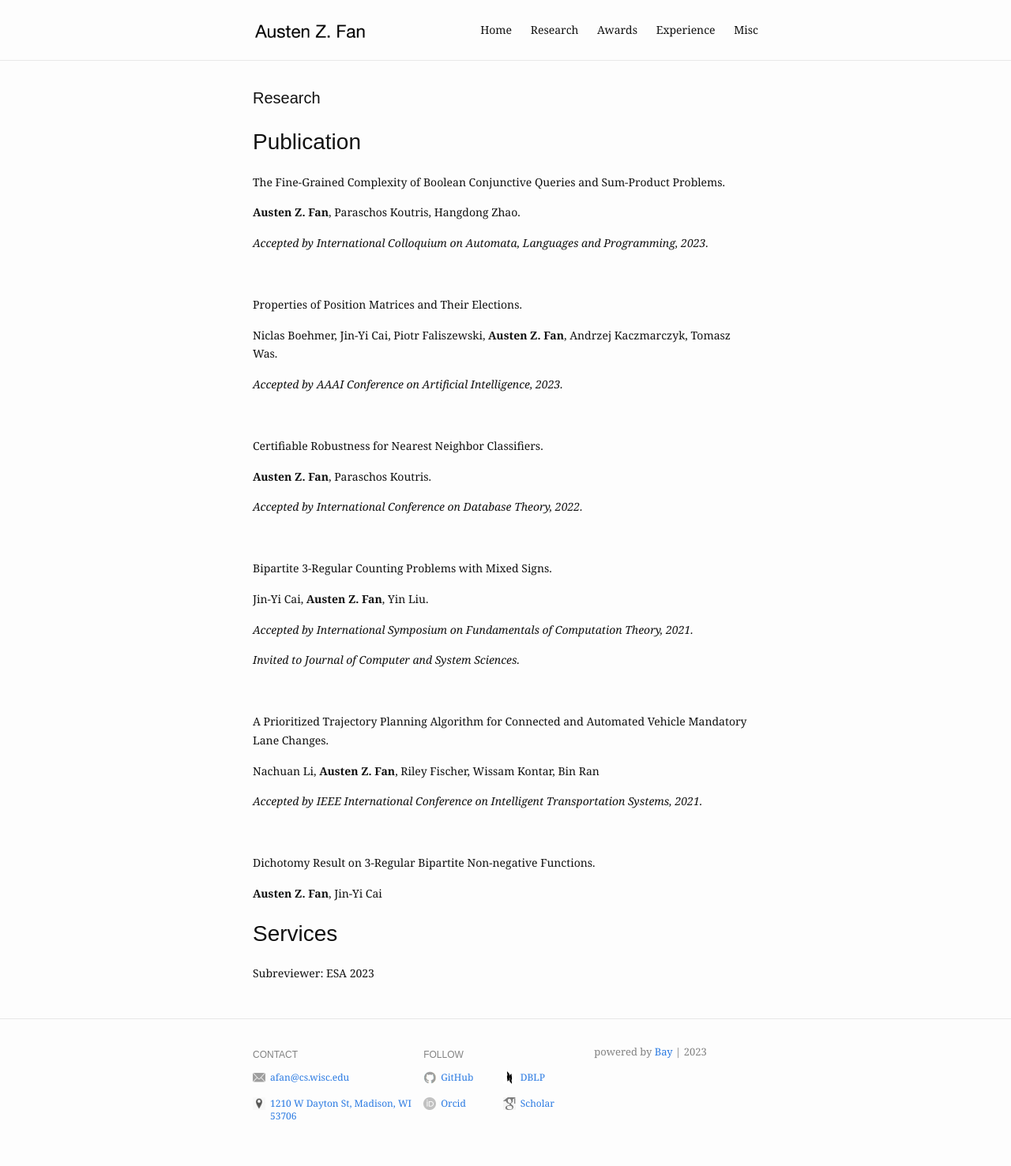
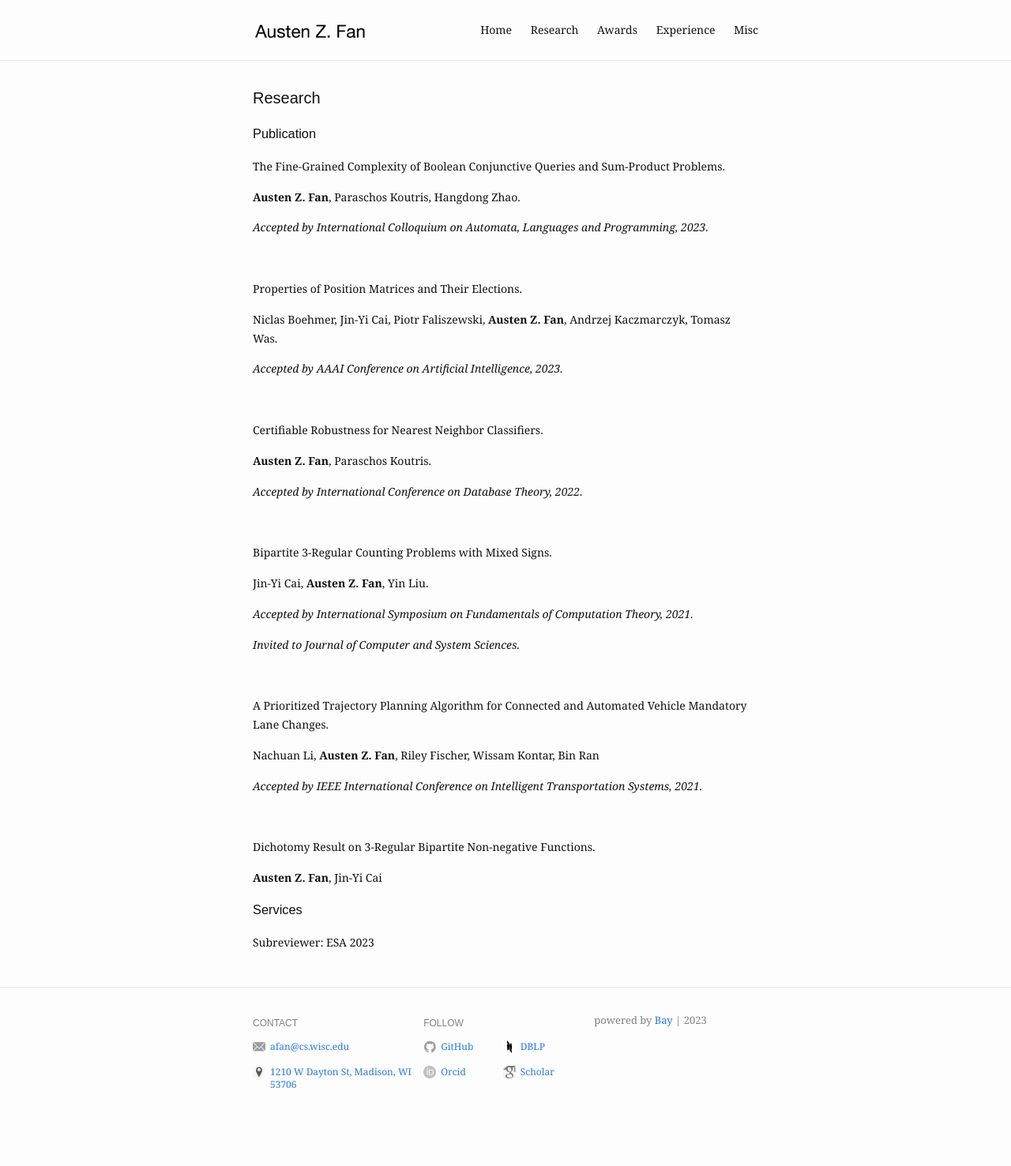
Before and after one commit to Austen-Z-Fan/Austen-Z-Fan.github.io, a Jekyll site: the page built from research.md, in a window 1280 px wide. Shown: the whole page at 79% size. Built offline with Jekyll 4.4.1, drawn with Linux system fonts in a browser that asks for light colours; after the commit the page ends 1437 px from its top, so only the background shows below that.

```diff
--- a/research.md
+++ b/research.md
@@ -4,7 +4,7 @@ title: Research
 slug: /research
 ---
 
-# Publication
+### Publication
 The Fine-Grained Complexity of Boolean Conjunctive Queries and Sum-Product Problems.
 
 **Austen Z. Fan**, Paraschos Koutris, Hangdong Zhao.
@@ -51,5 +51,5 @@ Dichotomy Result on 3-Regular Bipartite Non-negative Functions.
 
 **Austen Z. Fan**, Jin-Yi Cai
 
-# Services
+### Services
 Subreviewer: ESA 2023
```
